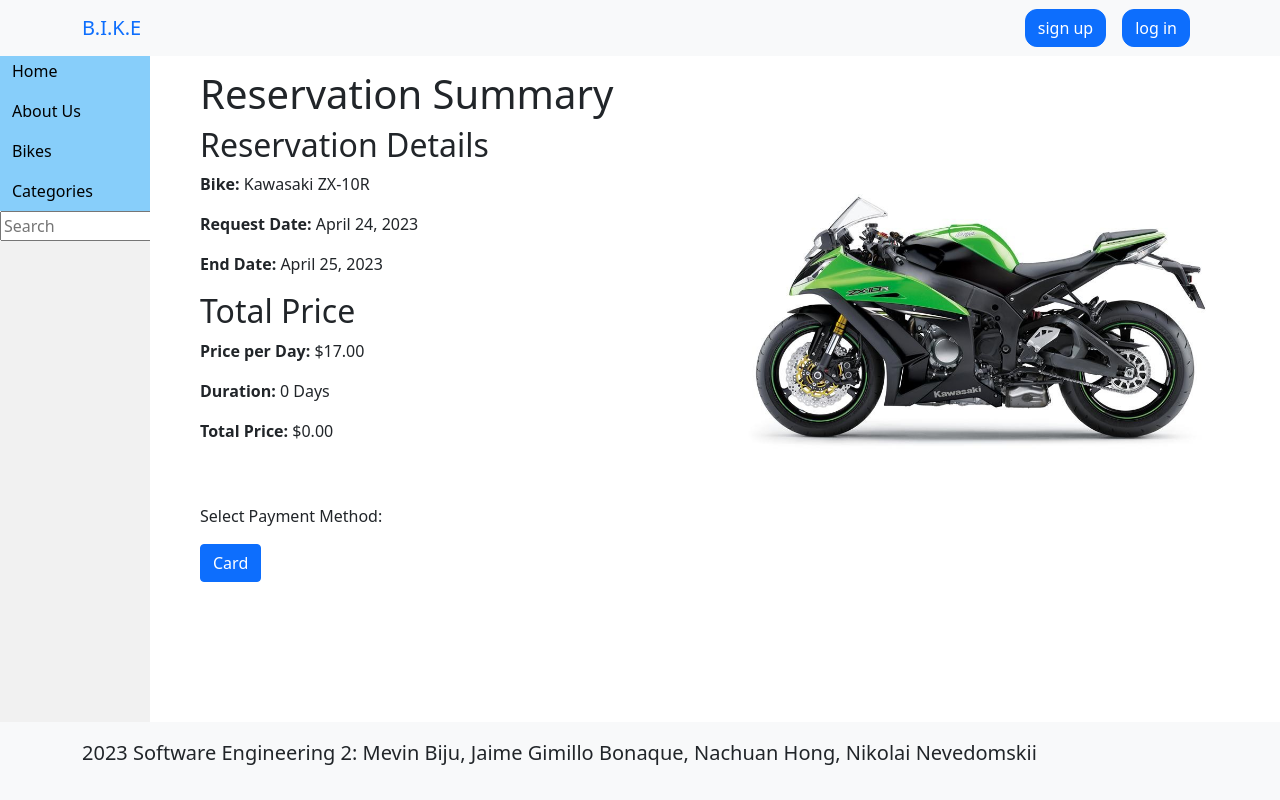
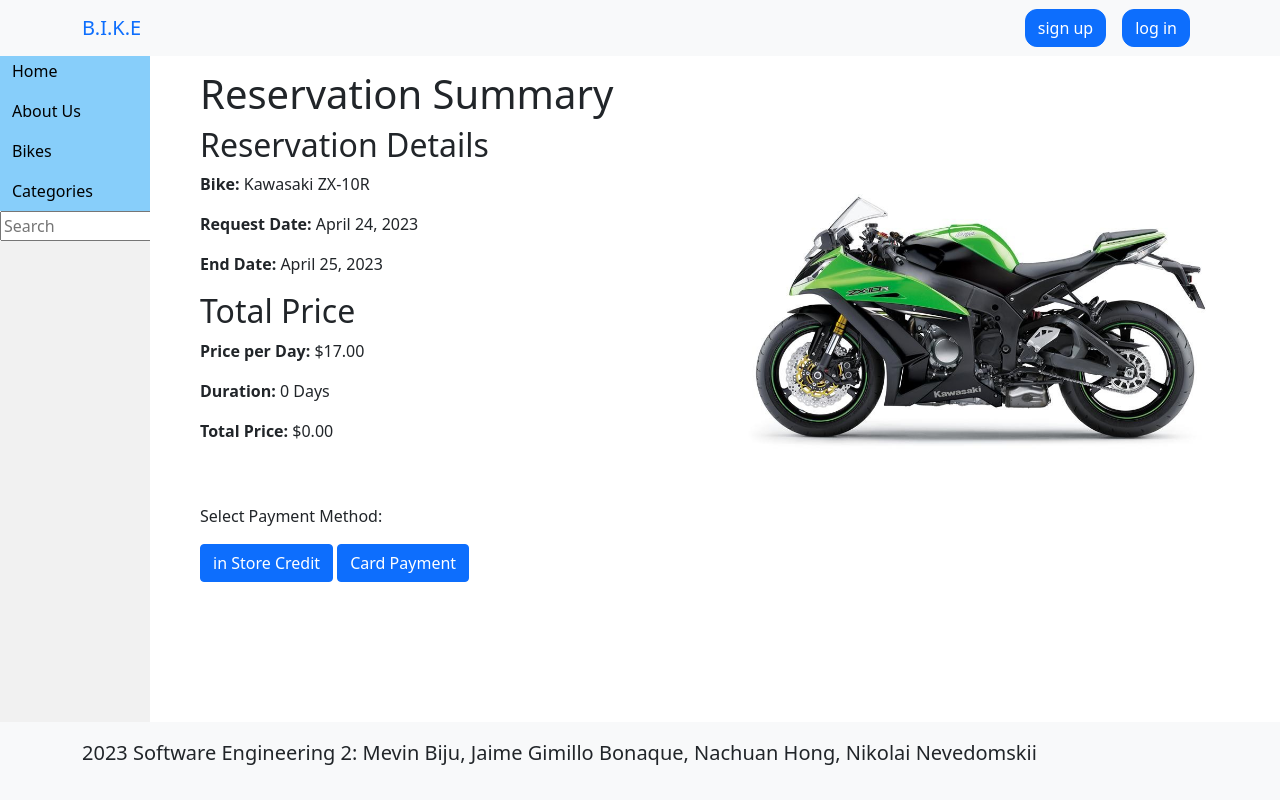
Before and after one commit to Gogetanks/Bike_Res, a Django app: page /reservation/09c2abeb-5a74-4421-baad-5a5c2d48e521/summary/ in a window 1280 px wide. Run offline with Django 4.2, Linux system fonts and the light colour scheme; data comes from the database, SQL or seed files in the repository; both versions use the stored data as it was after the commit.

Commit message:
added payment by "card"- creates an invoice and makes payment similar to topup

```diff
--- a/bike/urls.py
+++ b/bike/urls.py
@@ -37,7 +37,8 @@ urlpatterns = [
 
     path('reserve/<uuid:bike_id>', views.ReserveBikeView.as_view(), name='reserve'),
     path('reservation/<uuid:pk>/summary/', views.ReservationSummaryView.as_view(), name='reservation_summary'),
-    path('reservation/<uuid:reservation_id>/payment/', views.make_credit_payment, name='make_credit_payment'),
+    path('reservation/<uuid:reservation_id>/credit_payment/', views.make_credit_payment, name='make_credit_payment'),
+    path('reservation/<uuid:reservation_id>/card_payment/', views.make_card_payment, name='make_card_payment'),
     path('payment/', views.payment, name='payment'),
     path('complaints/', views.complaints_request, name='complaints'),
     path('complaints/<uuid:complaint_id>/', views.complaint_request, name='complaint'),
--- a/bike/views.py
+++ b/bike/views.py
@@ -182,9 +182,19 @@ def worker_pay_invoice(request, invoice_id):
             invoice.status = InvoiceStatus.PAID.name
             invoice.paid_on = now()
             invoice.save()
-            user = User.objects.get(id=invoice.user.id)
-            user.credit += invoice.amount
-            user.save()
+            if "TopUP" in invoice.comment:
+                user = User.objects.get(id=invoice.user.id)
+                user.credit += invoice.amount
+                user.save()
+            if "Reservation" in invoice.comment:
+                start_index = invoice.comment.find("Reservation ID:") + len("Reservation ID:")
+                end_index = invoice.comment.find(",", start_index)
+                reservation_id = invoice.comment[start_index:end_index].strip()
+                reservation = get_object_or_404(Reservation, id=reservation_id)
+                reservation.status = ReservationStatus.FINISHED.name
+                reservation.save()
+                messages.success(request, 'Reservation payment successful with store credit.')
+
         else:
             messages.error(request, 'You are only allowed to pay an UNEXPIRED invoice with status UNPAID')
         return redirect('invoice_management')
@@ -529,6 +539,28 @@ def make_credit_payment(request, reservation_id):
 
     return redirect('profile')
 
+def make_card_payment(request, reservation_id):
+    if not request.user.is_authenticated:
+        return redirect('login')
+
+    reservation = get_object_or_404(Reservation, id=reservation_id)
+    user = get_user(request)
+    duration = (reservation.endDate - reservation.requestDate).days
+    total_price = duration * reservation.bike.price
+
+    if reservation.user == user:
+        use_store_credit = request.POST.get('use_store_credit', False)
+
+        if not use_store_credit:
+            # Generate the invoice
+            invoice = Invoice()
+            invoice.user = user
+            invoice.comment = 'Reservation ID: {id}, Bike: {bike}'.format(id=reservation.id, bike=reservation.bike.name)
+            invoice.save()
+            return redirect('invoice', invoice.id)
+
+    return redirect('profile')
+
 # ---------- #
 #  INVOICES  #
 # ---------- #
--- a/templates/reservation_summary.html
+++ b/templates/reservation_summary.html
@@ -26,7 +26,9 @@
 
    <div class="payment-options">
   <p>Select Payment Method:</p>
-  <a class="btn btn-primary" href="{% url 'make_credit_payment' reservation_id=reservation.id %}">Card</a>
-</div>
+       <a class="btn btn-primary" href="{% url 'make_credit_payment' reservation_id=reservation.id %}">in Store Credit</a>
+       <a class="btn btn-primary" href="{% url 'make_card_payment' reservation_id=reservation.id %}">Card Payment</a>
+   </div>
+
 
 {% endblock %}
```
Also changed, not shown: db.sqlite3.
